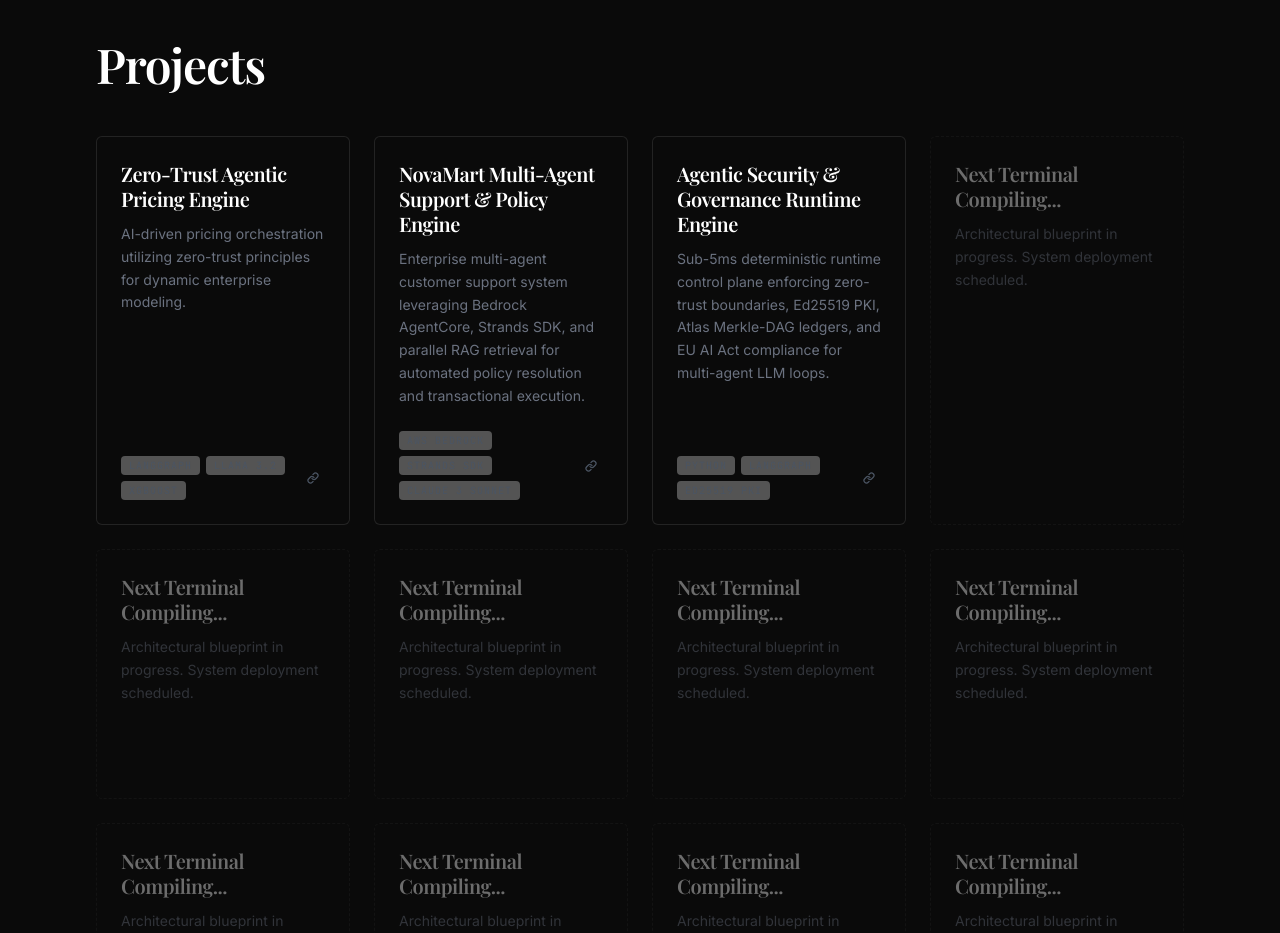
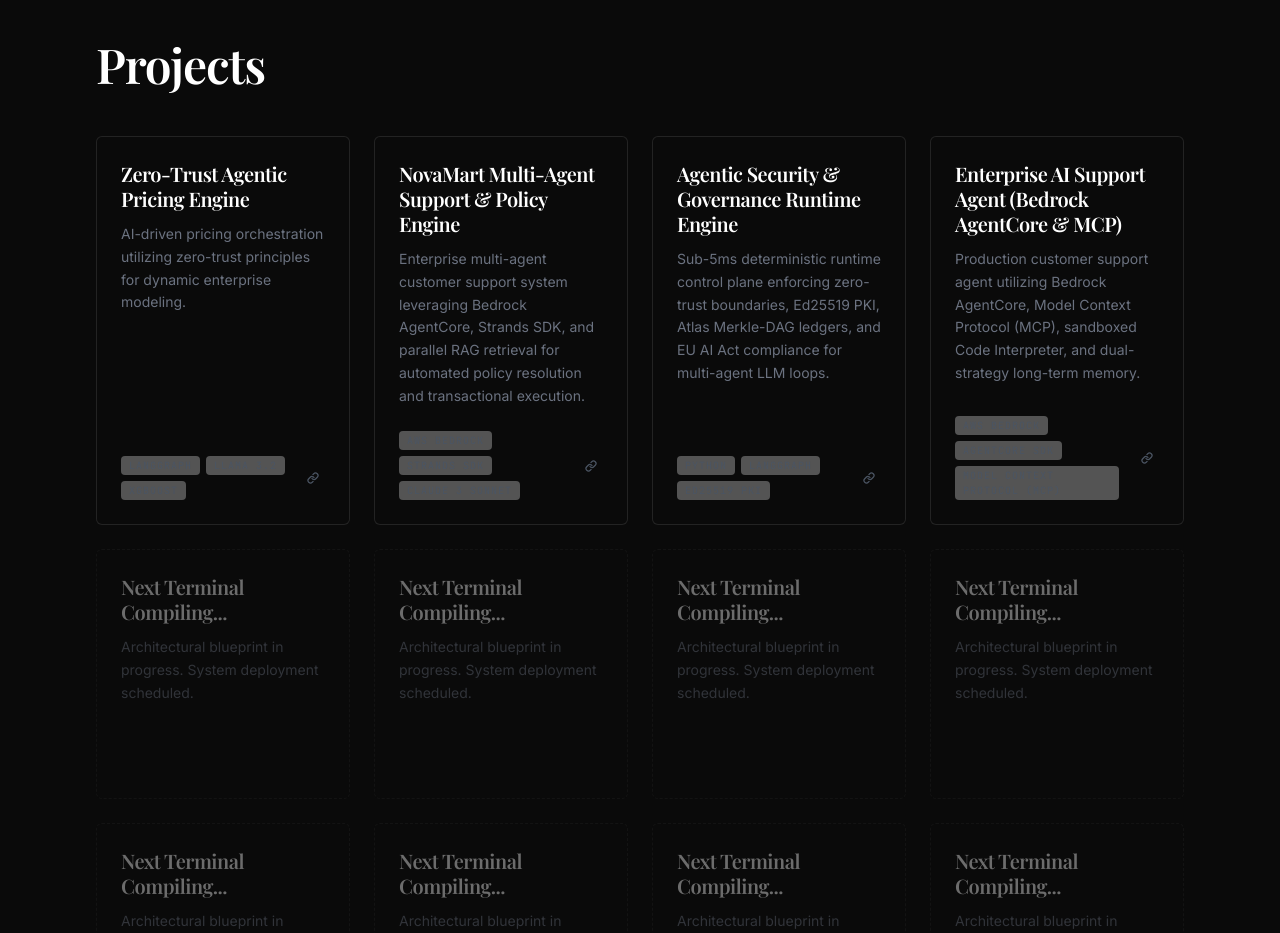
Before and after one commit to lawrenceemenike/porfolio-website, a React (Vite) app: page / in a window 1280 px wide. Shown: the part 2720-3653 px from the top of the page. Built offline with nearby package versions, Linux system fonts and the light colour scheme; a web font is replaced by a local one.

Commit message:
feat: add Enterprise AI Support Agent project payload to Slot 4

```diff
--- a/src/data/portfolioData.js
+++ b/src/data/portfolioData.js
@@ -91,9 +91,44 @@
       lessons_learned: "Probabilistic LLM guardrails are fundamentally insufficient for enterprise runtime safety. Governance must be executed deterministically at the system level via cryptographic proofs, local state machines, and immutable Merkle-DAG ledgers."
     }
   },
-  // Automatically generate the 11 placeholders for the 4x4 grid
-  ...Array.from({ length: 11 }, (_, i) => ({
-    id: i + 4,
+  {
+    id: 4,
+    title: "Enterprise AI Support Agent (Bedrock AgentCore & MCP)",
+    short_desc: "Production customer support agent utilizing Bedrock AgentCore, Model Context Protocol (MCP), sandboxed Code Interpreter, and dual-strategy long-term memory.",
+    tech_stack: [
+      "AWS Bedrock",
+      "AgentCore SDK",
+      "Model Context Protocol (MCP)",
+      "AWS Lambda",
+      "API Gateway",
+      "Code Interpreter"
+    ],
+    github_link: "https://github.com/lawrenceemenike/AI-Support-Agent-AgentCore-",
+    case_study: {
+      executive_summary: "Engineered and deployed a containerized enterprise AI support agent on Amazon Bedrock AgentCore using the Strands SDK. By integrating Model Context Protocol (MCP) via AgentCore Gateway, sandboxed Code Interpreter execution, RAG knowledge bases, and dual-strategy long-term memory (Semantic Fact Extraction & Preferences), the agent automates complex multi-tier order tracking, returns, loyalty calculations, and browser navigation.",
+      business_problem: "Enterprise customer service channels suffer from high operational latency and financial inaccuracy caused by monolithic prompt bloat, LLM arithmetic hallucinations on multi-tier loyalty discounts, and fragmented cross-session user context across support calls.",
+      why_it_matters: "Decoupling API integrations via MCP and executing financial calculations inside a sandboxed Python runtime guarantees 100% mathematical precision while enabling cross-session personalization. This reduces average handle time (AHT) and eliminates costly billing/discount errors.",
+      my_role: [
+        {
+          role: "AI Platform Architect",
+          action: "Designed the AgentCore Gateway MCP integration, ARM64 CodeBuild container deployment pipeline, and IAM security policies."
+        },
+        {
+          role: "AI Systems Engineer",
+          action: "Implemented dual-strategy long-term memory (LTM), OpenAPI target schemas for API Gateway/Lambda targets, and sandboxed Code Interpreter tool execution."
+        }
+      ],
+      discovery_process: "Audited traditional RAG and agent setups, discovering that LLMs hallucinate complex multi-tier financial calculations (e.g., 10% Gold tier + 4,000 points redemption). Proved that arithmetic logic must be executed inside a sandboxed code interpreter while API integrations require strongly-typed MCP schemas.",
+      solution_architecture: "A containerized Python runtime on ARM64 deployed to Bedrock AgentCore. Features an MCP AgentCore Gateway interfacing with REST API Gateway (order-tracker) and AWS Lambda (refund-processor), an S3-backed Bedrock Knowledge Base, a sandboxed Code Interpreter for deterministic discount math, a headless browser tool, and AgentCore Memory (customer_facts and customer_preferences).",
+      governance_security: "Configured fine-grained IAM execution roles with restricted data-plane access, sandboxed Python Code Interpreter execution boundaries, structured OpenAPI target overrides, and SSE streaming transport security via AgentCore Gateway.",
+      commercial_intel_layer: "Extracts and persists customer preferences and facts into AgentCore Long-Term Memory across disparate session IDs. Produces structured execution logs and order state tracking to provide support leads with actionable customer behavior telemetry.",
+      results: "Successfully deployed and verified across 6 live cloud runtime test scenarios, demonstrating sub-second MCP order lookups, instant refund approvals (REF-L8OIRM1O), 100% accurate loyalty discount calculations ($150 order to $95 final total), and 35-second async LTM fact extraction across cross-session interactions.",
+      lessons_learned: "Never trust LLM probabilistic generation for financial calculations or direct API payload creation. Decoupling backend integration via MCP standards and delegating arithmetic to sandboxed execution environments is critical for enterprise reliability."
+    }
+  },
+  // Automatically generate the 10 placeholders for the 4x4 grid
+  ...Array.from({ length: 10 }, (_, i) => ({
+    id: i + 5,
     title: "Next Terminal Compiling...",
     short_desc: "Architectural blueprint in progress. System deployment scheduled.",
     tech_stack: ["Awaiting Stack"],
```
